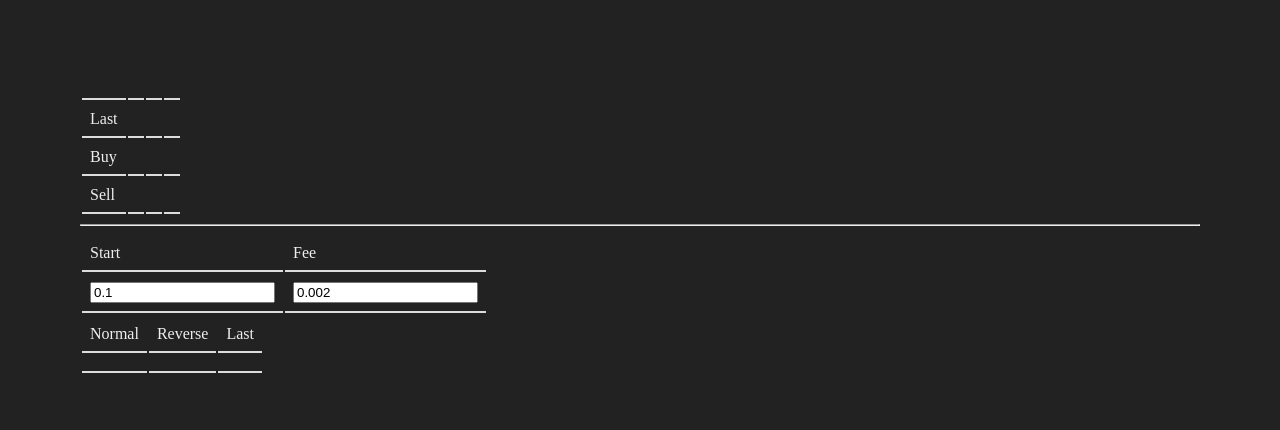
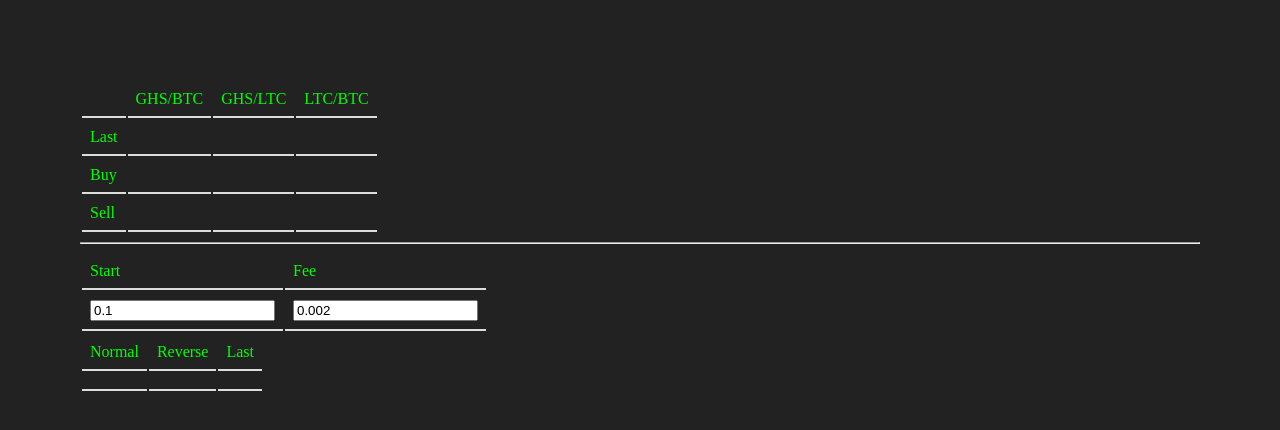
Before and after one commit to desnudopenguino/crypto_pairs, a plain HTML site: page cex.html in a window 1280 px wide. Drawn offline with nearby package versions, Linux system fonts and the light colour scheme; no server answers.

Commit message:
added lots of goodies

```diff
--- a/cex.html
+++ b/cex.html
@@ -2,14 +2,10 @@
 <html>
 	<head>
 		<style>
-			.normal {
-				color: purple;
-			}
-			.reverse {
-				color: blue;
-			}
-			.last {
-				color: orange;
+			body {
+				color: #00ff00;
+				background-color: #222;
+				margin: 5em;
 			}
 			td {
 				padding: 0.5em;
@@ -18,13 +14,13 @@
 		</style>
 		<meta charset="UTF-8">
 	</head>
-	<body style="margin:5em; background-color: #222; color: #eee;">
+	<body>
 		<table>
 			<tr>
 				<td></td>
-				<td id="p1_label"></td>
-				<td id="p2_label"></td>
-				<td id="p3_label"></td>
+				<td id="p1_label">GHS/BTC</td>
+				<td id="p2_label">GHS/LTC</td>
+				<td id="p3_label">LTC/BTC</td>
 			</tr>
 			<tr>
 				<td>Last</td>
@@ -101,7 +97,7 @@ function startRefresh() {
 				start = $('#start').val();
 				fee = $('#fee').val();
 
-				trade1 = calcProfitability(start, market1['sell'], market2['buy'], market2['buy'], fee);
+				trade1 = calcProfitability(start, market1['sell'], market2['buy'], market3['buy'], fee);
 				$('#trade1').html(trade1);
 
 				trade2 = calcAltProfitability(start, market3['sell'], market2['sell'], market1['buy'], fee);
--- a/crypto.js
+++ b/crypto.js
@@ -107,3 +107,10 @@ function setMarket(last, buy, sell) {
 
 	return standardNumbers(market);
 }
+
+function printTable(table_row_id, market) {
+console.log(table_row_id);
+console.log(market);
+	$("#"+table_row_id).html("<td>"+table_row_id+"</td><td>"+market['last']+"</td><td>"+market['buy']+"</td><td>"+market['sell']+"</td>");
+
+}
```
Also changed, not shown: doge.html (+6 -1 lines), ltc.html (+1 -0 lines), 1 other file.
